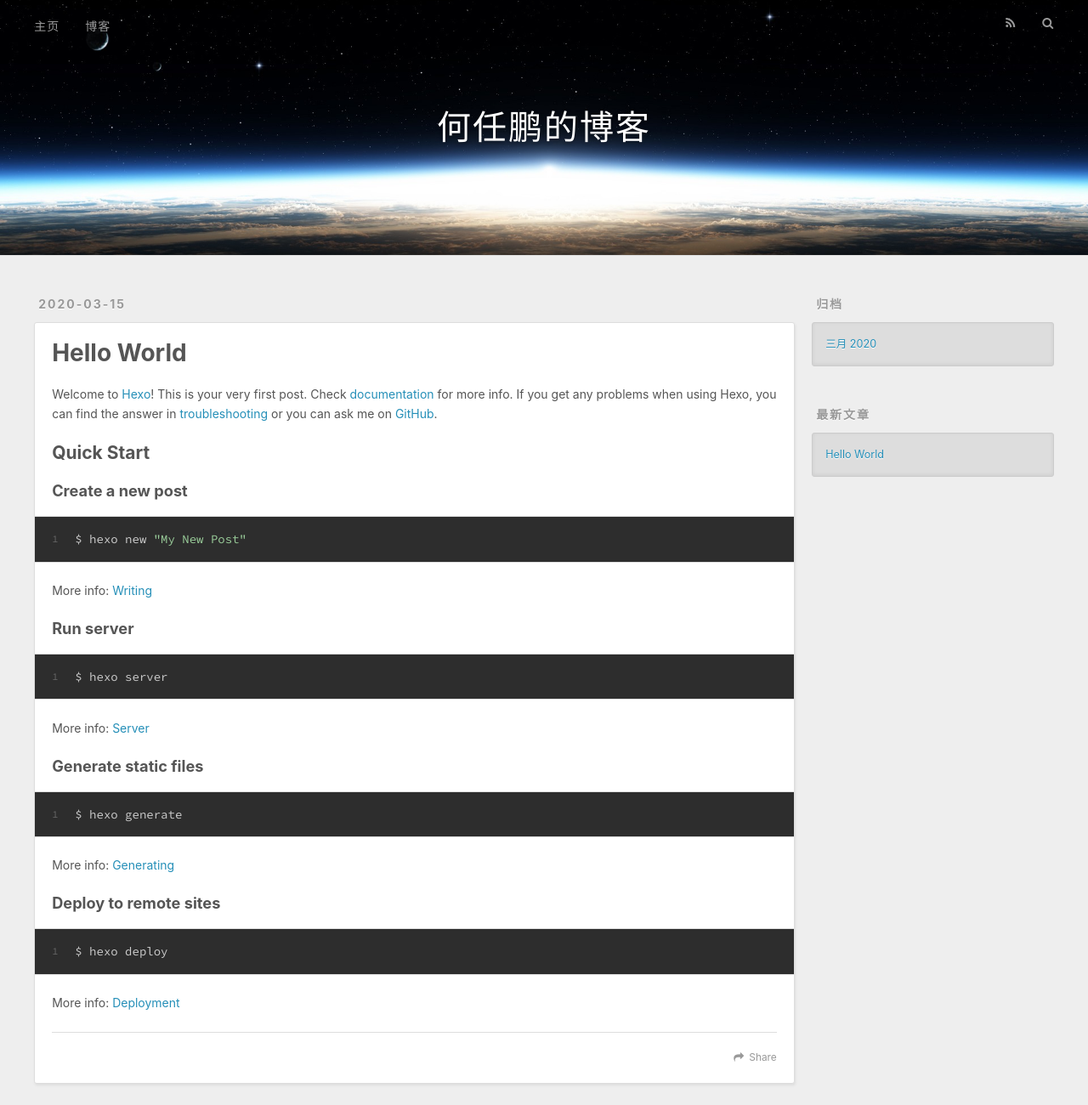
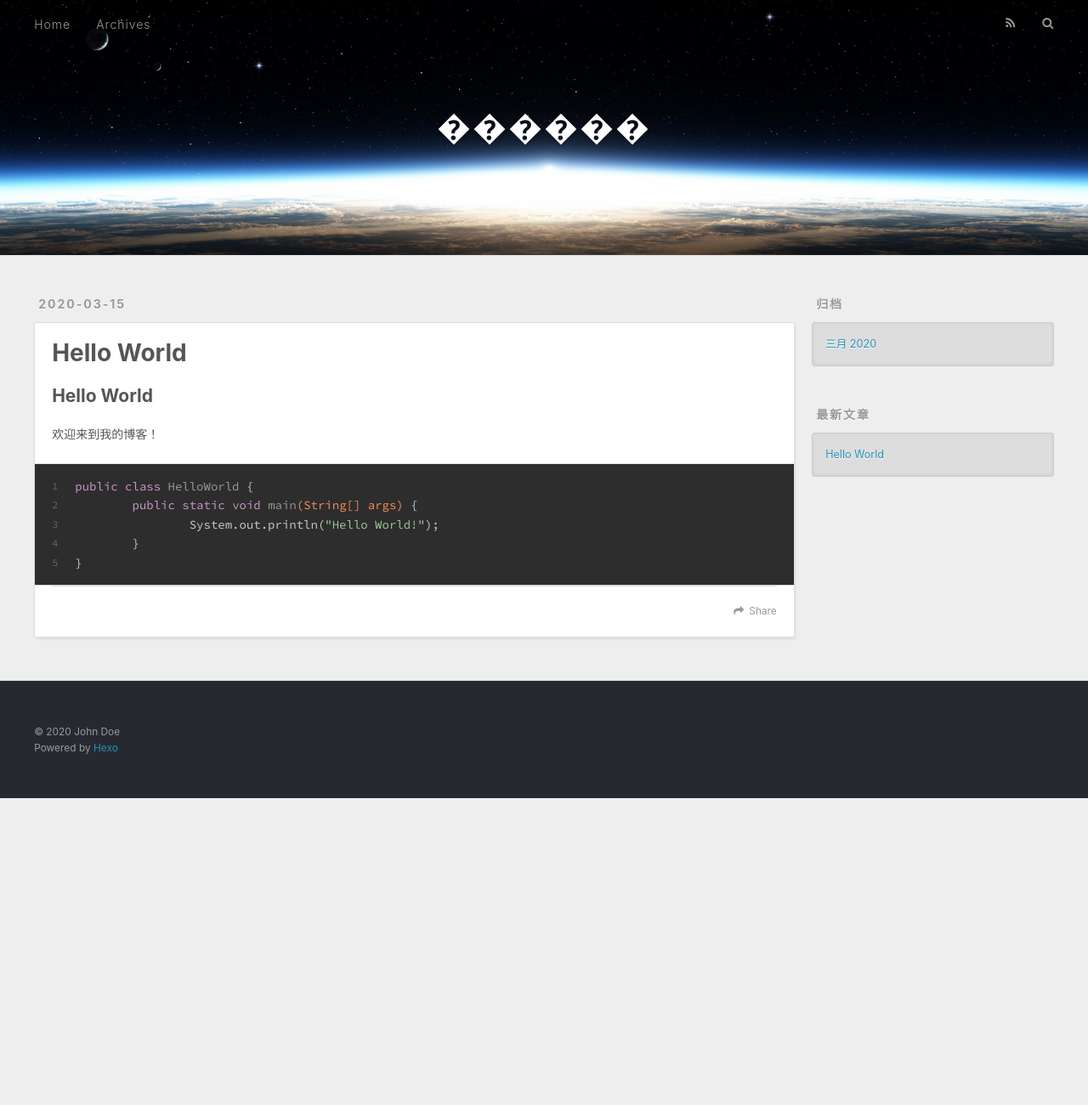
Before and after one commit to HDimension/HDimension.github.io, a plain HTML site: page index.html in a window 1280 px wide. Shown: the top 1300 px of the page at 85% size. After the commit the page ends 939 px from the top, so only its background shows below. Drawn offline with nearby package versions, Linux system fonts and the light colour scheme.

Commit message:
Site updated: 2020-03-16 11:51:52

```diff
--- a/index.html
+++ b/index.html
@@ -5,7 +5,7 @@
 
 
 
-  <title>个人博客</title>
+  <title>������</title>
   <meta name="viewport" content="width=device-width, initial-scale=1, maximum-scale=1">
   <meta property="og:type" content="website">
 <meta property="og:title" content="������">
@@ -36,7 +36,7 @@
   <div id="header-outer" class="outer">
     <div id="header-title" class="inner">
       <h1 id="logo-wrap">
-        <a href="/" id="logo">何任鹏的博客</a>
+        <a href="/" id="logo">������</a>
       </h1>
 
     </div>
@@ -44,9 +44,9 @@
       <nav id="main-nav">
         <a id="main-nav-toggle" class="nav-icon"></a>
 
-          <a class="main-nav-link" href="/">主页</a>
+          <a class="main-nav-link" href="/">Home</a>
 
-          <a class="main-nav-link" href="/archives">博客</a>
+          <a class="main-nav-link" href="/archives">Archives</a>
 
       </nav>
       <nav id="sub-nav">
@@ -86,19 +86,10 @@
 
     <div class="article-entry" itemprop="articleBody">
 
-        <p>Welcome to <a href="https://hexo.io/" target="_blank" rel="noopener">Hexo</a>! This is your very first post. Check <a href="https://hexo.io/docs/" target="_blank" rel="noopener">documentation</a> for more info. If you get any problems when using Hexo, you can find the answer in <a href="https://hexo.io/docs/troubleshooting.html" target="_blank" rel="noopener">troubleshooting</a> or you can ask me on <a href="https://github.com/hexojs/hexo/issues" target="_blank" rel="noopener">GitHub</a>.</p>
-<h2 id="Quick-Start"><a href="#Quick-Start" class="headerlink" title="Quick Start"></a>Quick Start</h2><h3 id="Create-a-new-post"><a href="#Create-a-new-post" class="headerlink" title="Create a new post"></a>Create a new post</h3><figure class="highlight bash"><table><tr><td class="gutter"><pre><span class="line">1</span><br></pre></td><td class="code"><pre><span class="line">$ hexo new <span class="string">"My New Post"</span></span><br></pre></td></tr></table></figure>
+        <h2 id="Hello-World"><a href="#Hello-World" class="headerlink" title="Hello World"></a>Hello World</h2><p>欢迎来到我的博客！</p>
+<figure class="highlight java"><table><tr><td class="gutter"><pre><span class="line">1</span><br><span class="line">2</span><br><span class="line">3</span><br><span class="line">4</span><br><span class="line">5</span><br></pre></td><td class="code"><pre><span class="line"><span class="keyword">public</span> <span class="class"><span class="keyword">class</span> <span class="title">HelloWorld</span> </span>&#123;</span><br><span class="line">	<span class="function"><span class="keyword">public</span> <span class="keyword">static</span> <span class="keyword">void</span> <span class="title">main</span><span class="params">(String[] args)</span> </span>&#123;</span><br><span class="line">		System.out.println(<span class="string">"Hello World!"</span>);</span><br><span class="line">	&#125;</span><br><span class="line">&#125;</span><br></pre></td></tr></table></figure>
 
-<p>More info: <a href="https://hexo.io/docs/writing.html" target="_blank" rel="noopener">Writing</a></p>
-<h3 id="Run-server"><a href="#Run-server" class="headerlink" title="Run server"></a>Run server</h3><figure class="highlight bash"><table><tr><td class="gutter"><pre><span class="line">1</span><br></pre></td><td class="code"><pre><span class="line">$ hexo server</span><br></pre></td></tr></table></figure>
 
-<p>More info: <a href="https://hexo.io/docs/server.html" target="_blank" rel="noopener">Server</a></p>
-<h3 id="Generate-static-files"><a href="#Generate-static-files" class="headerlink" title="Generate static files"></a>Generate static files</h3><figure class="highlight bash"><table><tr><td class="gutter"><pre><span class="line">1</span><br></pre></td><td class="code"><pre><span class="line">$ hexo generate</span><br></pre></td></tr></table></figure>
-
-<p>More info: <a href="https://hexo.io/docs/generating.html" target="_blank" rel="noopener">Generating</a></p>
-<h3 id="Deploy-to-remote-sites"><a href="#Deploy-to-remote-sites" class="headerlink" title="Deploy to remote sites"></a>Deploy to remote sites</h3><figure class="highlight bash"><table><tr><td class="gutter"><pre><span class="line">1</span><br></pre></td><td class="code"><pre><span class="line">$ hexo deploy</span><br></pre></td></tr></table></figure>
-
-<p>More info: <a href="https://hexo.io/docs/one-command-deployment.html" target="_blank" rel="noopener">Deployment</a></p>
 
 
     </div>
```
Also changed, not shown: 2020/03/15/hello-world/index.html (+5 -14 lines).
